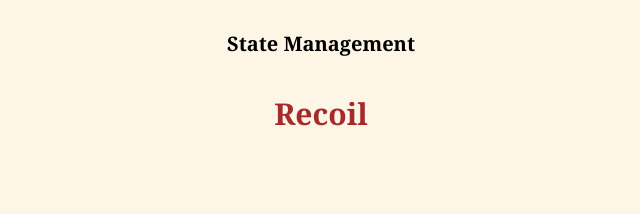
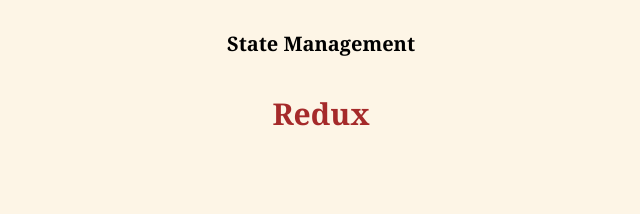
Before and after one commit to anushkachauhxn/react-state-management, a React (Create React App) app: page / in a window 1280 px wide. Shown: the top 214 px of the page, without its empty margins (319-959 px from the left). Built offline with nearby package versions, Linux system fonts and the light colour scheme.

Commit message:
README.md

```diff
--- a/src/App.js
+++ b/src/App.js
@@ -10,7 +10,7 @@
     <Provider store={store}>
       <div className="app">
         <h4>State Management</h4>
-        <h2>Recoil</h2>
+        <h2>Redux</h2>
         <CounterDisplay />
         <CounterButton />
       </div>
```
